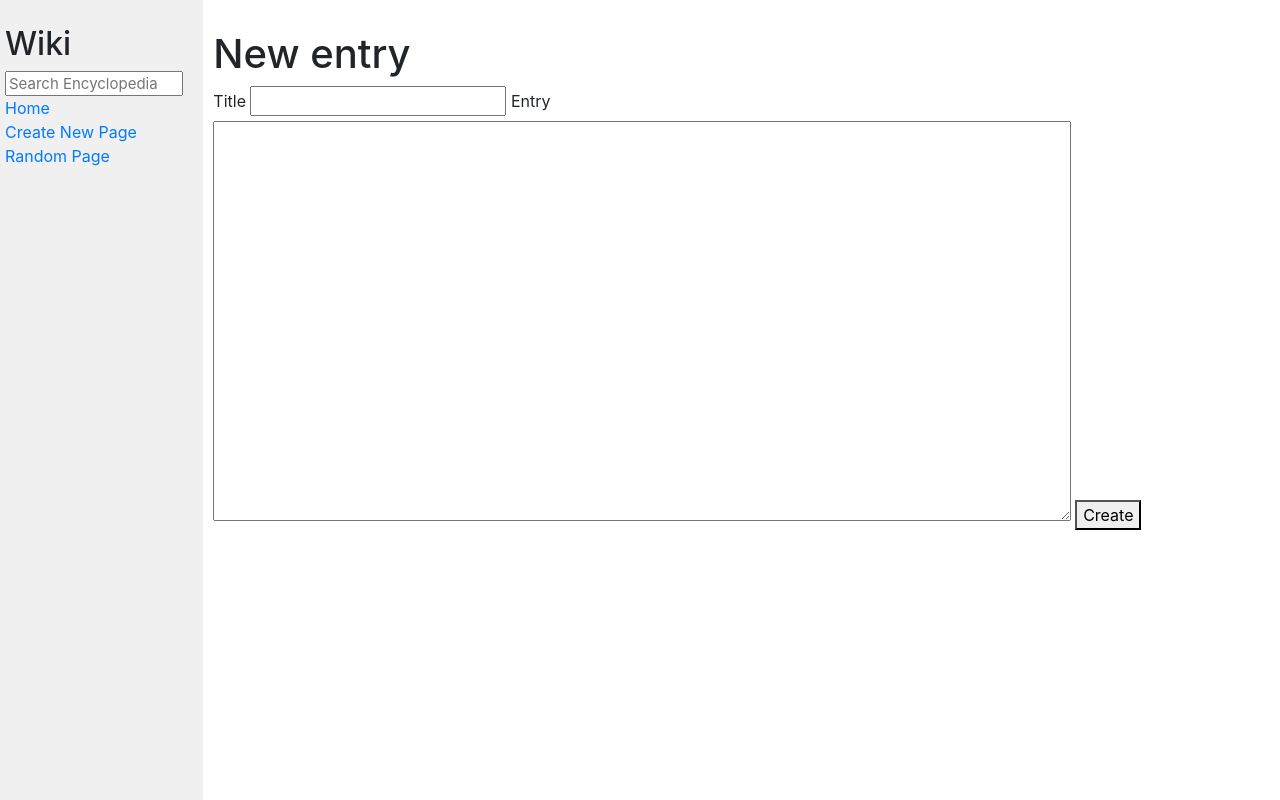
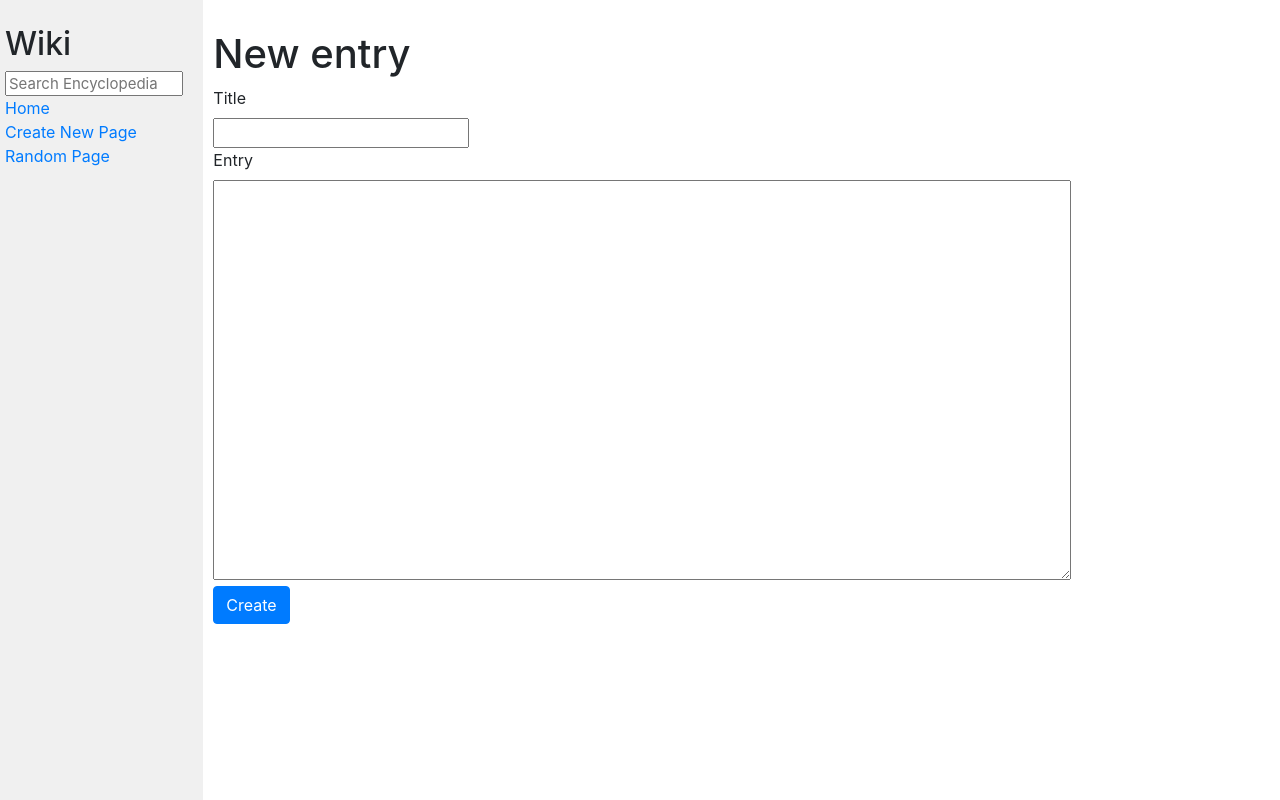
Before and after one commit to GabrielMensi/cs50web-wiki, a Django app: page /new/ in a window 1280 px wide. Run offline with Django 3.2, Linux system fonts and the light colour scheme; some libraries are stand-ins or nearby versions.

Commit message:
Agregados campos de salto de línea y estilo al formulario de creación de entradas

```diff
--- a/encyclopedia/templates/encyclopedia/new.html
+++ b/encyclopedia/templates/encyclopedia/new.html
@@ -9,9 +9,13 @@
     <form action="{% url 'new' %}" method="POST">
         {% csrf_token %}
         <label for="title">Title</label>
+        <br>
         <input type="text" name="title">
+        <br>
         <label for="content">Entry</label>
+        <br>
         <textarea name="content" id="content" ></textarea>
-        <button type="submit">Create</button>
+        <br>
+        <button type="submit" class="btn btn-primary">Create</button>
     </form>
 {% endblock %}
```
